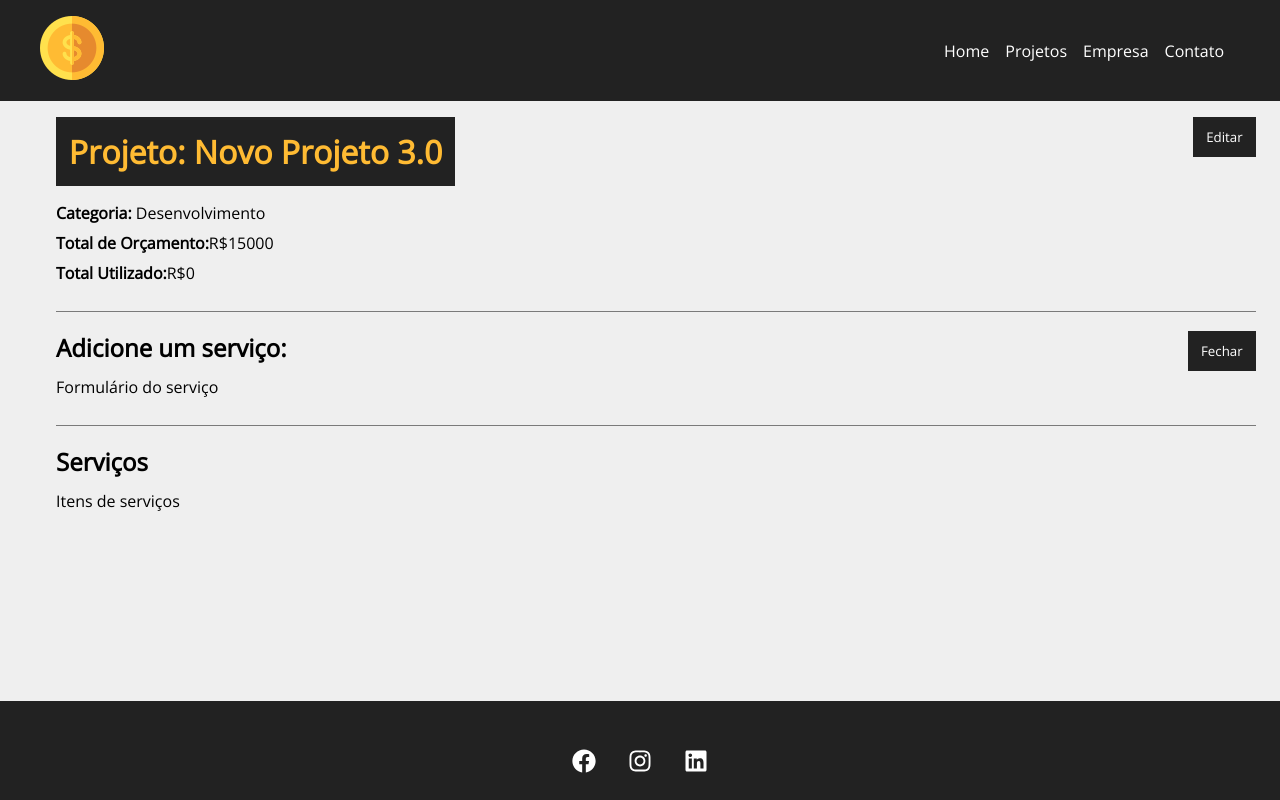
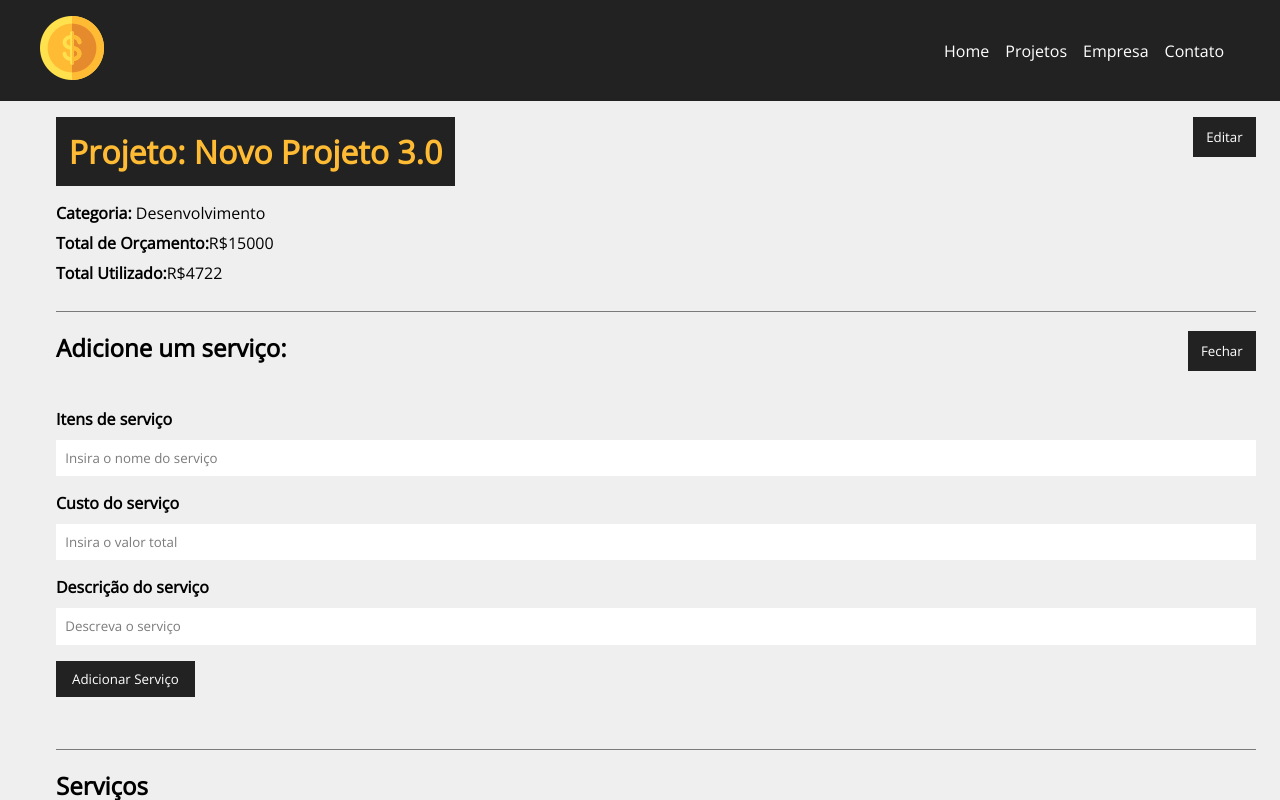
Before and after one commit to RaphaelMatias/costs, a React (Create React App) app: page /project/2 in a window 1280 px wide. Both pictures are taken after a click on the button "Adicionar serviço". Shown: the top 800 px of the page. Built offline with nearby package versions, Linux system fonts and the light colour scheme; data requests are answered from the project's data file.

Commit message:
adding the service card and services to the project

```diff
--- a/db.json
+++ b/db.json
@@ -7,8 +7,27 @@
         "id": "2",
         "name": "Desenvolvimento"
       },
-      "cost": 0,
-      "services": [],
+      "cost": 4722,
+      "services": [
+        {
+          "name": "serviço 1",
+          "cost": "1000",
+          "description": "teste de serviço",
+          "id": "183eee81-bab1-4a81-be66-310da77f389c"
+        },
+        {
+          "name": "serviço 2",
+          "cost": "1500",
+          "description": "teste de serviço",
+          "id": "8e2bce36-1b6c-49e3-9ac1-c25e504be0c0"
+        },
+        {
+          "name": "Raphael",
+          "cost": "2222",
+          "description": "primeiro serviço",
+          "id": "338e1a9e-4809-4ddd-8d2a-8117591117c6"
+        }
+      ],
       "id": 2
     },
     {
--- a/src/components/pages/Project.jsx
+++ b/src/components/pages/Project.jsx
@@ -1,3 +1,5 @@
+import { parse, v4 as uuidv4 } from 'uuid'
+
 import styles from './Project.module.css'
 
 import { useState, useEffect } from 'react'
@@ -7,11 +9,14 @@
 import Container from '../layout/Container'
 import Message from '../layout/Message'
 import ProjectForm from '../project/ProjectForm'
+import ServiceForm from '../service/ServiceForm'
+import ServiceCard from '../service/ServiceCard'
 
 function Project() {
     const { id } = useParams()
 
     const [project, setProject] = useState([])
+    const [services, setServices] = useState([])
     const [showProjectForm, setShowProjectForm] = useState(false)
     const [showServiceForm, setShowServiceForm] = useState(false)
     const [message, setMessage] = useState()
@@ -28,6 +33,7 @@
                 .then(resp => resp.json())
                 .then((data) => {
                     setProject(data)
+                    setServices(data.services)
                 })
                 .catch((err) => console.log(err))
         }, 500);
@@ -51,7 +57,7 @@
             .then((resp) => resp.json())
             .then((data) => {
                 setProject(data)
-                setShowProjectForm(false)
+                setShowProjectForm(!showProjectForm)
                 setMessage('Projeto atualizado!')
                 setType('success')
             })
@@ -60,6 +66,45 @@
         setMessage()
     }
 
+    function createService(project) {
+
+        const lastService = project.services[project.services.length - 1]
+        lastService.id = uuidv4()
+        const lastServiceCost = lastService.cost
+        const newCost = parseFloat(project.cost) + parseFloat(lastServiceCost)
+
+        //maximun value validation
+        if (newCost > parseFloat(project.budget)) {
+            setMessage('Orçamento ultrapassado, verifique o valor do serviço')
+            setType('error')
+            project.services.pop()
+            return (false)
+        }
+
+        //add value cost to project total cost
+        project.cost = newCost
+
+        //update project
+        fetch(`http://localhost:5000/projects/${project.id}`, {
+            method: 'PATCH',
+            headers: {
+                'Content-Type': 'application/json'
+            },
+            body: JSON.stringify(project)
+        })
+            .then((resp) => resp.json())
+            .then((data) => {
+                setServices(data.services)
+                setShowServiceForm(!showServiceForm)
+                setMessage('Serviço adicionado!')
+                setType('success')
+            })
+            .catch((err) => console.log(err))
+    }
+
+    function removeService() {
+
+    }
 
     function toggleProjectForm() {
         setShowProjectForm(!showProjectForm)
@@ -109,15 +154,28 @@
                             {(!showServiceForm ? 'Adicionar serviço' : 'Fechar')}
                         </button>
                         <div className={styles.project_info}>
-                            {showServiceForm &&
-                                <div>
-                                    <p>Formulário do serviço</p>
-                                </div>}
+                            {showServiceForm && (<ServiceForm
+                                handleSubmit={createService}
+                                btnText='Adicionar Serviço'
+                                projectData={project}
+                            />)}
                         </div>
                     </div>
                     <h2>Serviços</h2>
                     <Container customClass='start'>
-                        <p>Itens de serviços</p>
+                        {services.length > 0 &&
+                            services.map((service) => (
+                                <ServiceCard
+                                    id={service.id}
+                                    name={service.name}
+                                    cost={service.cost}
+                                    description={service.description}
+                                    key={service.id}
+                                    handleRemove={removeService}
+                                />
+                            ))
+                        }
+                        {services.length === 0 && <p>Não há serviço cadastrado.</p>}
                     </Container>
                 </Container>
             </div>
--- /dev/null
+++ b/src/components/service/ServiceCard.jsx
@@ -0,0 +1,28 @@
+import styles from '../project/ProjectCard.module.css'
+
+import { BsFillTrashFill } from 'react-icons/bs'
+
+function ServiceCard({ id, name, cost, description, handleRemove }) {
+
+    const remove = (e) => {
+
+    }
+
+    return(
+        <div className={styles.project_card}>
+            <h4>{name}</h4>
+            <p>
+                <span>Custo total:</span> R$ {cost}
+            </p>
+            <p>{description}</p>
+            <div className={styles.project_card_actions}>
+                <button onClick={remove}>
+                    <BsFillTrashFill />
+                    Excluir
+                </button>
+            </div>
+        </div>
+    )
+}
+
+export default ServiceCard
--- /dev/null
+++ b/src/components/service/ServiceForm.jsx
@@ -0,0 +1,52 @@
+import { useState } from 'react'
+
+import SubmitButton from '../form/SubmitButton'
+import Input from '../form/Input'
+
+import styles from '../project/ProjectForm.module.css'
+
+function ServiceForm({ handleSubmit, btnText, projectData }) {
+
+    const [service, setService] = useState({})
+
+    function submit(e) {
+        e.preventDefault()
+        projectData.services.push(service)
+        handleSubmit(projectData)
+    }
+
+    function handleChange(e) {
+        setService({ ...service, [e.target.name]: e.target.value })
+    }
+
+    return (
+        <form onSubmit={submit} className={styles.form}>
+            <Input
+                type='text'
+                text='Itens de serviço'
+                name='name'
+                placeholder='Insira o nome do serviço'
+                handleOnChange={handleChange}
+            />
+
+            <Input
+                type='number'
+                text='Custo do serviço'
+                name='cost'
+                placeholder='Insira o valor total'
+                handleOnChange={handleChange}
+            />
+
+            <Input
+                type='text'
+                text='Descrição do serviço'
+                name='description'
+                placeholder='Descreva o serviço'
+                handleOnChange={handleChange}
+            />
+            <SubmitButton text={btnText} />
+        </form>
+    )
+}
+
+export default ServiceForm
```
